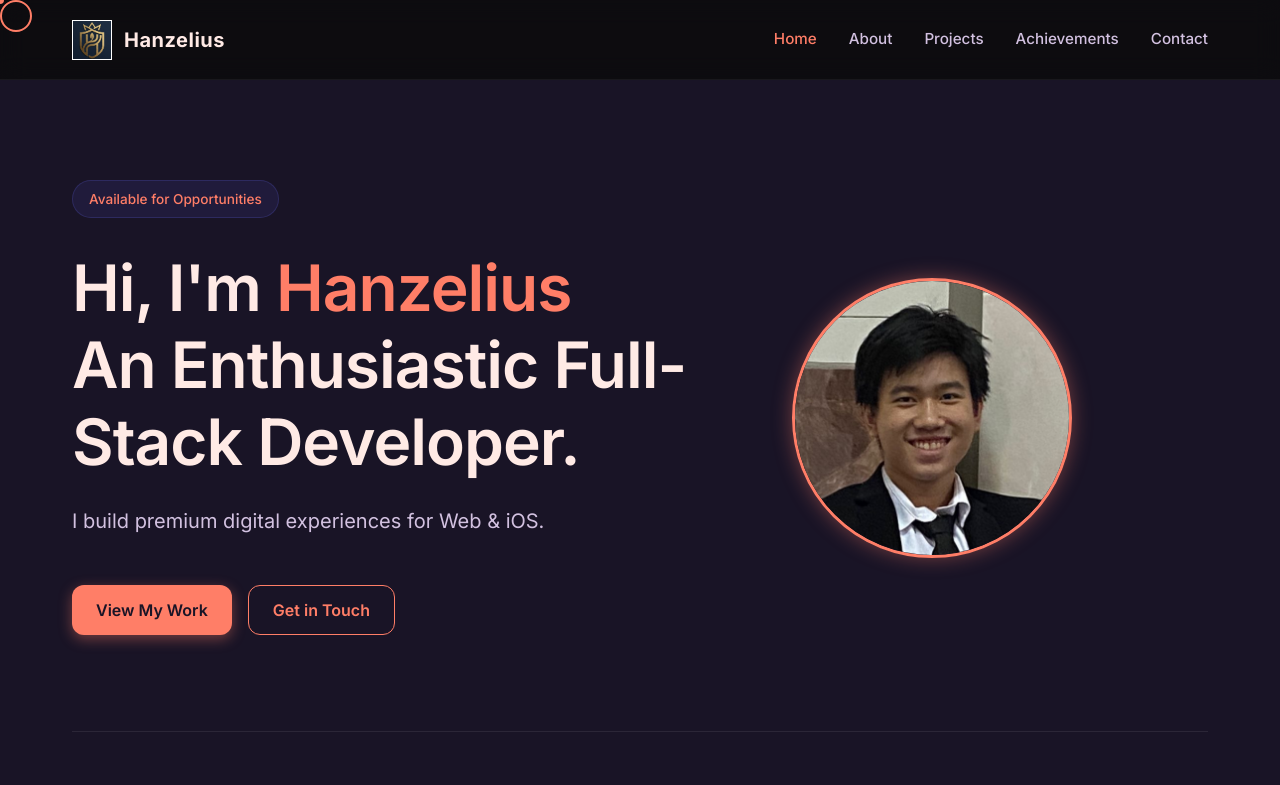
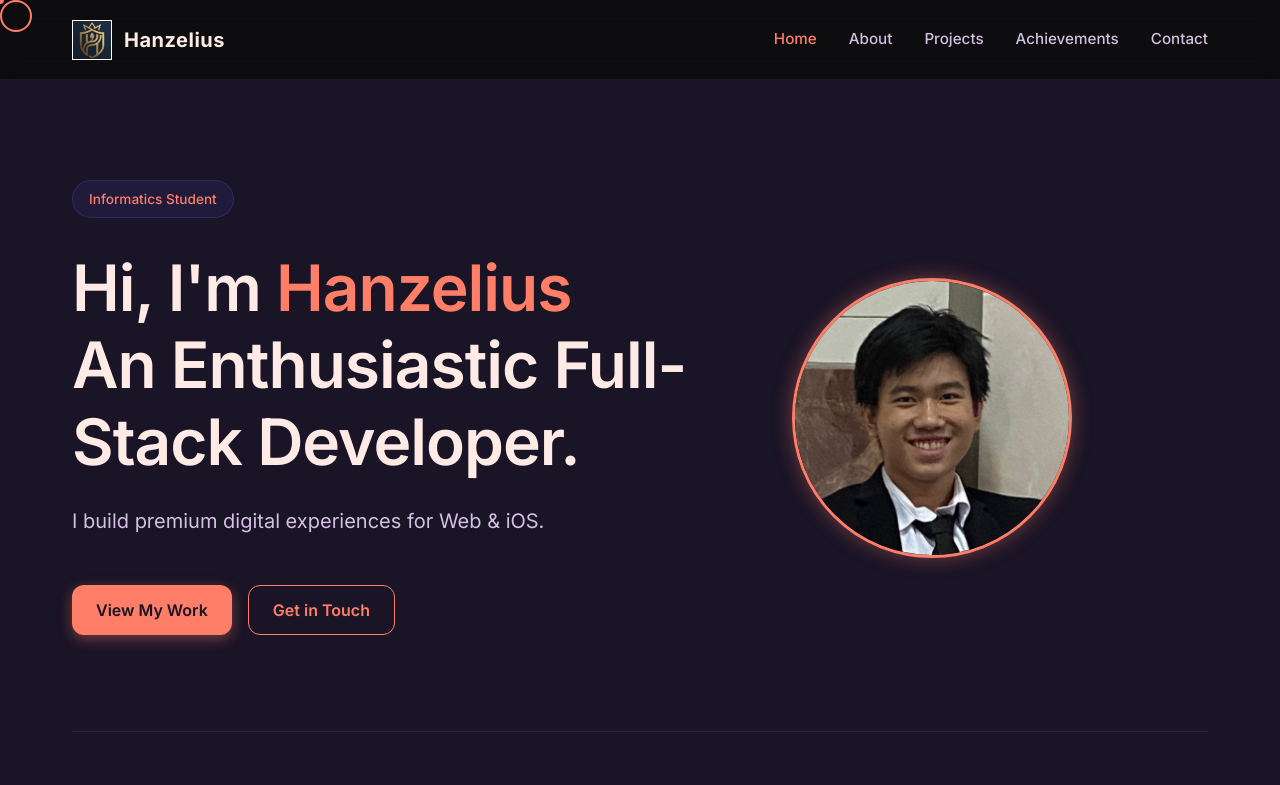
Before and after one commit to Infinite-cpu-ai/Hanzelius_Portofolio, a React (Vite) app: page /#/ in a window 1280 px wide. Shown: the top 785 px of the page. Built offline with nearby package versions, Linux system fonts and the light colour scheme.

Commit message:
refactor: update hero subtitle from availability status to student status

```diff
--- a/src/pages/Home.jsx
+++ b/src/pages/Home.jsx
@@ -35,7 +35,7 @@ const Home = () => {
           animate={{ opacity: 1, scale: 1 }}
           transition={{ delay: 0.2, duration: 0.5 }}
         >
-          Available for Opportunities
+          Informatics Student
         </motion.div>
         <div className={styles.heroContent}>
           <div style={{ perspective: 1000 }}>
```
